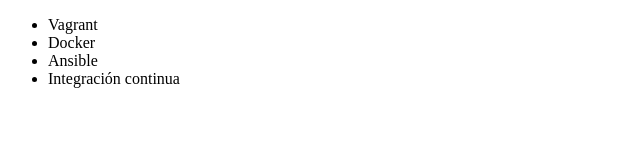
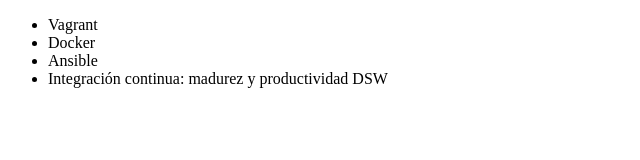
Before and after one commit to geronimoDralix/alura-git, a plain HTML site: page index.html in a window 1280 px wide. Shown: the whole page, without its empty margins (0-640 px from the left). Drawn offline with Linux system fonts and the light colour scheme.

Commit message:
Renombrando curso de integración

```diff
--- a/index.html
+++ b/index.html
@@ -9,7 +9,7 @@
          <li> Vagrant </li>
          <li> Docker </li>
          <li> Ansible </li>
-         <li> Integración continua </li>
+         <li> Integración continua: madurez y productividad DSW </li>
      </ul>
 </body>
 </html>
```
